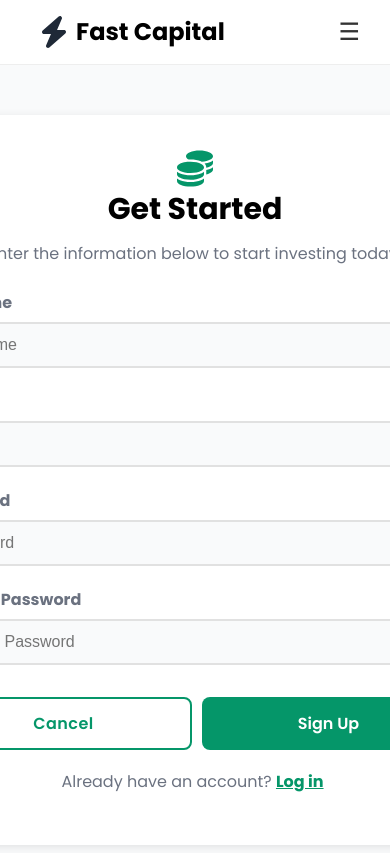
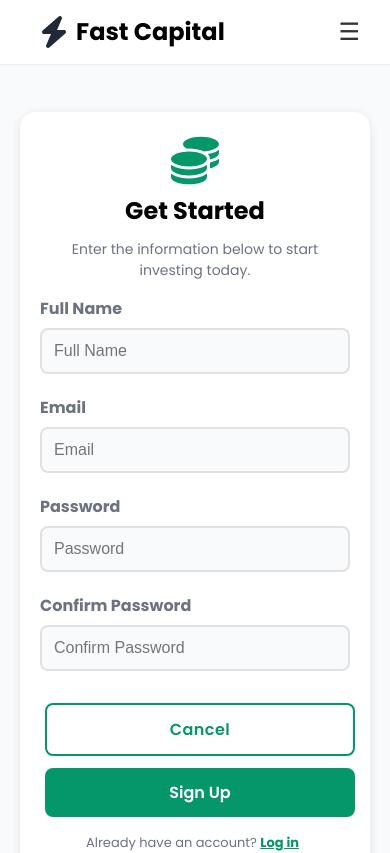
Before and after one commit to jlai9001/FastCapital, a React (Vite) app in the folder client/: page /signup in a window 390 px wide. Shown: the top 853 px of the page. Built offline with nearby package versions, Linux system fonts and the light colour scheme; no server answers.

Commit message:
sign up mobile

```diff
--- a/client/src/pages/signup.css
+++ b/client/src/pages/signup.css
@@ -185,3 +185,68 @@ input {
   font-size: 12px;
   flex-shrink: 0;
 }
+
+
+/* =========================================================
+   MOBILE SIGNUP LAYOUT (DOES NOT AFFECT DESKTOP)
+   ========================================================= */
+@media (max-width: 768px) {
+
+  .signup-container {
+    padding: 1.25rem;
+    margin-top: 0;
+    margin-bottom: 0;
+    min-height: auto;
+  }
+
+  .signup-form {
+    width: 100%;
+    max-width: 420px;
+    margin: 2rem auto 0;
+    padding: 24px 20px;
+    border-radius: 16px;
+  }
+
+  .coin {
+    width: 48px;
+    height: auto;
+    margin-bottom: 8px;
+  }
+
+  .signup-title {
+    font-size: 24px;
+  }
+
+  .signup-subtitle {
+    font-size: 14px;
+    margin-bottom: 16px;
+  }
+
+  input {
+    padding: 14px;
+    font-size: 15px;
+  }
+
+  /* Stack buttons vertically on mobile */
+  .button-group {
+    flex-direction: column;
+    gap: 12px;
+  }
+
+  .button-group button {
+    margin: 0;
+    width: 100%;
+  }
+
+  .no-account {
+    font-size: 13px;
+    margin-top: 16px;
+  }
+
+  /* Ensure popup doesn't overflow screen edges */
+  .custom-error-popup {
+    left: 50%;
+    transform: translateX(-50%);
+    max-width: calc(100vw - 32px);
+  }
+}
```
